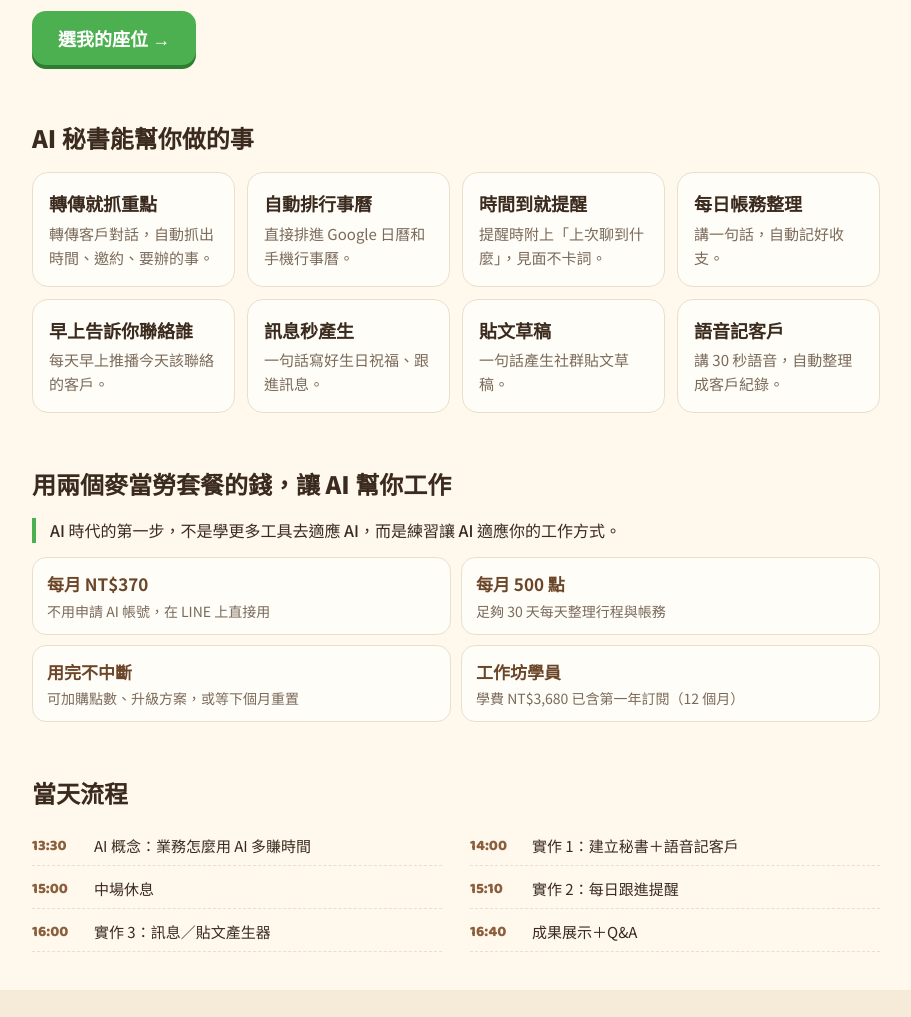
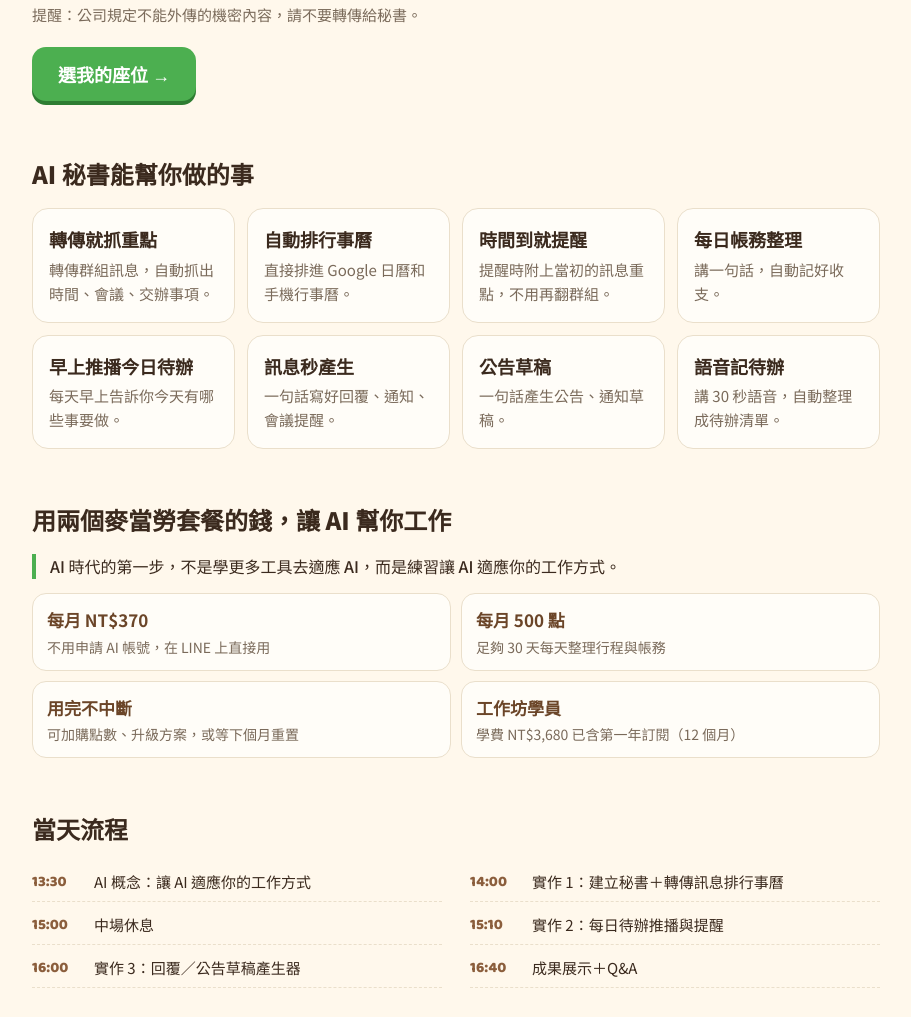
Before and after one commit to PTgamingLife/aisec-seat, a plain HTML site: page index.html in a window 1280 px wide. Shown: the part 434-1451 px from the top of the page, without its empty margins (184-1095 px from the left). Drawn offline with Linux system fonts and the light colour scheme; no server answers.

Commit message:
deploy: aisec-seat from mainwork f2e87d3

```diff
--- a/index.html
+++ b/index.html
@@ -139,9 +139,9 @@ fbq('track','PageView');
 </head>
 <body>
 <header class="aisec-wrap aisec-hero">
-  <span class="aisec-tag">專為個人業務設計｜實體小班工作坊</span>
+  <span class="aisec-tag">專為行政、秘書與忙碌上班族設計｜實體小班工作坊</span>
   <h1>打造你的<br><em>LINE AI</em> 個人秘書</h1>
-  <p class="aisec-sub">3.5 小時，帶走一個幫你記客戶、提醒跟進、寫訊息的秘書。不用寫程式，帶筆電就能上。</p>
+  <p class="aisec-sub">3.5 小時，帶走一個幫你記交辦、排行事曆、準時提醒的秘書。不用寫程式，帶筆電就能上。</p>
   <dl class="aisec-ticket">
     <div><dt>日期</dt><dd>11/29（日）13:30–17:00</dd></div>
     <div><dt>地點</dt><dd>澤米芋 804（小樹屋）</dd></div>
@@ -149,20 +149,21 @@ fbq('track','PageView');
     <div><dt>剩餘名額</dt><dd class="aisec-leftbox aisec-num"><span class="aisec-left">–</span> / 7</dd></div>
   </dl>
   <p class="aisec-points"><b>學費已含第一年 AI 秘書訂閱</b>：不用申請 AI 帳號，下課後在 LINE 上直接用。</p>
+  <p class="aisec-points">提醒：公司規定不能外傳的機密內容，請不要轉傳給秘書。</p>
   <a class="aisec-cta" href="#aisec_pick">選我的座位 →</a>
 </header>
 
 <section class="aisec-wrap aisec-sec">
   <h2>AI 秘書能幫你做的事</h2>
   <div class="aisec-three">
-    <div><b>轉傳就抓重點</b><p>轉傳客戶對話，自動抓出時間、邀約、要辦的事。</p></div>
+    <div><b>轉傳就抓重點</b><p>轉傳群組訊息，自動抓出時間、會議、交辦事項。</p></div>
     <div><b>自動排行事曆</b><p>直接排進 Google 日曆和手機行事曆。</p></div>
-    <div><b>時間到就提醒</b><p>提醒時附上「上次聊到什麼」，見面不卡詞。</p></div>
+    <div><b>時間到就提醒</b><p>提醒時附上當初的訊息重點，不用再翻群組。</p></div>
     <div><b>每日帳務整理</b><p>講一句話，自動記好收支。</p></div>
-    <div><b>早上告訴你聯絡誰</b><p>每天早上推播今天該聯絡的客戶。</p></div>
-    <div><b>訊息秒產生</b><p>一句話寫好生日祝福、跟進訊息。</p></div>
-    <div><b>貼文草稿</b><p>一句話產生社群貼文草稿。</p></div>
-    <div><b>語音記客戶</b><p>講 30 秒語音，自動整理成客戶紀錄。</p></div>
+    <div><b>早上推播今日待辦</b><p>每天早上告訴你今天有哪些事要做。</p></div>
+    <div><b>訊息秒產生</b><p>一句話寫好回覆、通知、會議提醒。</p></div>
+    <div><b>公告草稿</b><p>一句話產生公告、通知草稿。</p></div>
+    <div><b>語音記待辦</b><p>講 30 秒語音，自動整理成待辦清單。</p></div>
   </div>
 </section>
 
@@ -180,11 +181,11 @@ fbq('track','PageView');
 <section class="aisec-wrap aisec-sec">
   <h2>當天流程</h2>
   <ol class="aisec-flow">
-    <li><time>13:30</time>AI 概念：業務怎麼用 AI 多賺時間</li>
-    <li><time>14:00</time>實作 1：建立秘書＋語音記客戶</li>
+    <li><time>13:30</time>AI 概念：讓 AI 適應你的工作方式</li>
+    <li><time>14:00</time>實作 1：建立秘書＋轉傳訊息排行事曆</li>
     <li><time>15:00</time>中場休息</li>
-    <li><time>15:10</time>實作 2：每日跟進提醒</li>
-    <li><time>16:00</time>實作 3：訊息／貼文產生器</li>
+    <li><time>15:10</time>實作 2：每日待辦推播與提醒</li>
+    <li><time>16:00</time>實作 3：回覆／公告草稿產生器</li>
     <li><time>16:40</time>成果展示＋Q&amp;A</li>
   </ol>
 </section>
```
Also changed, not shown: 1 other file.
